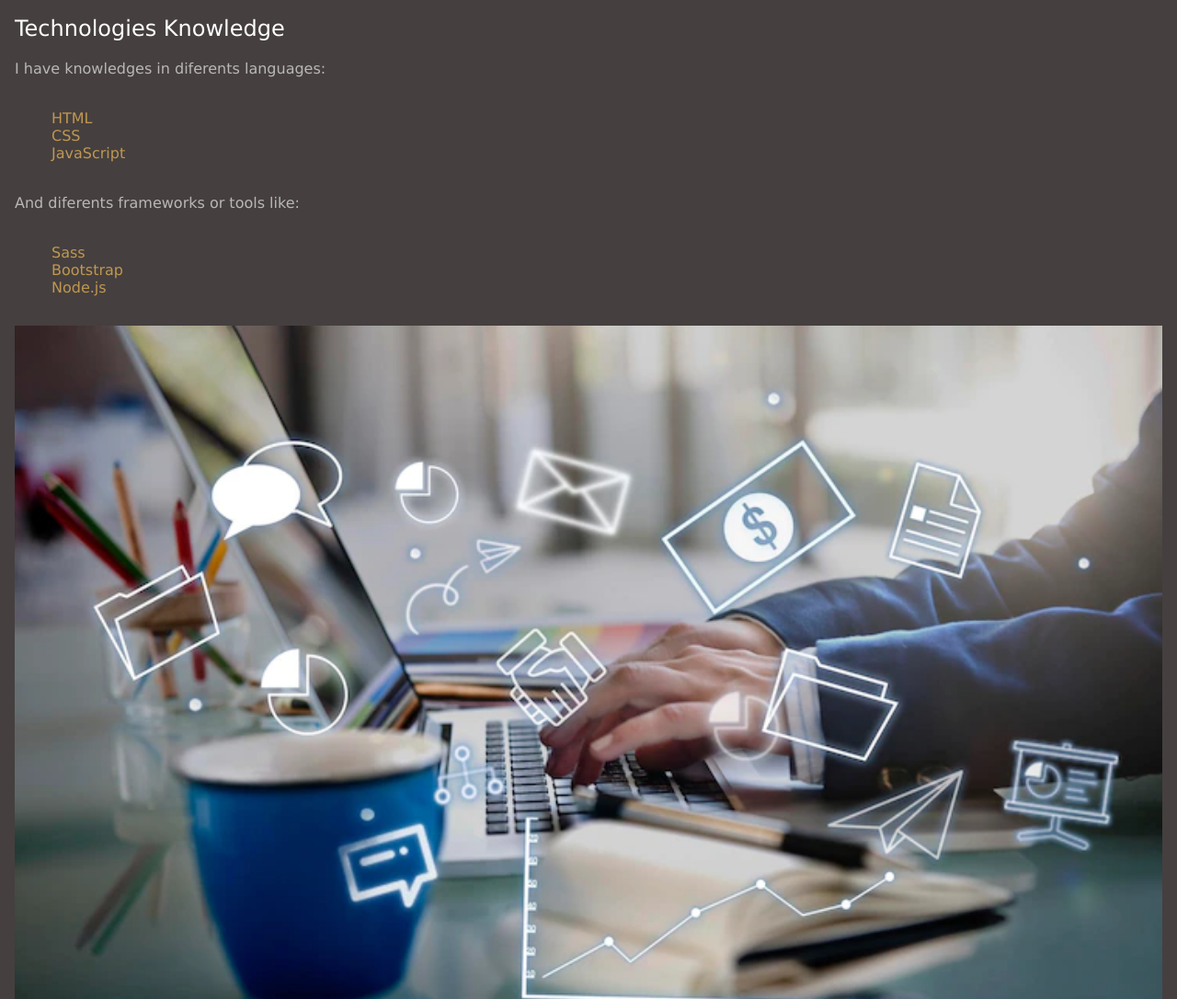
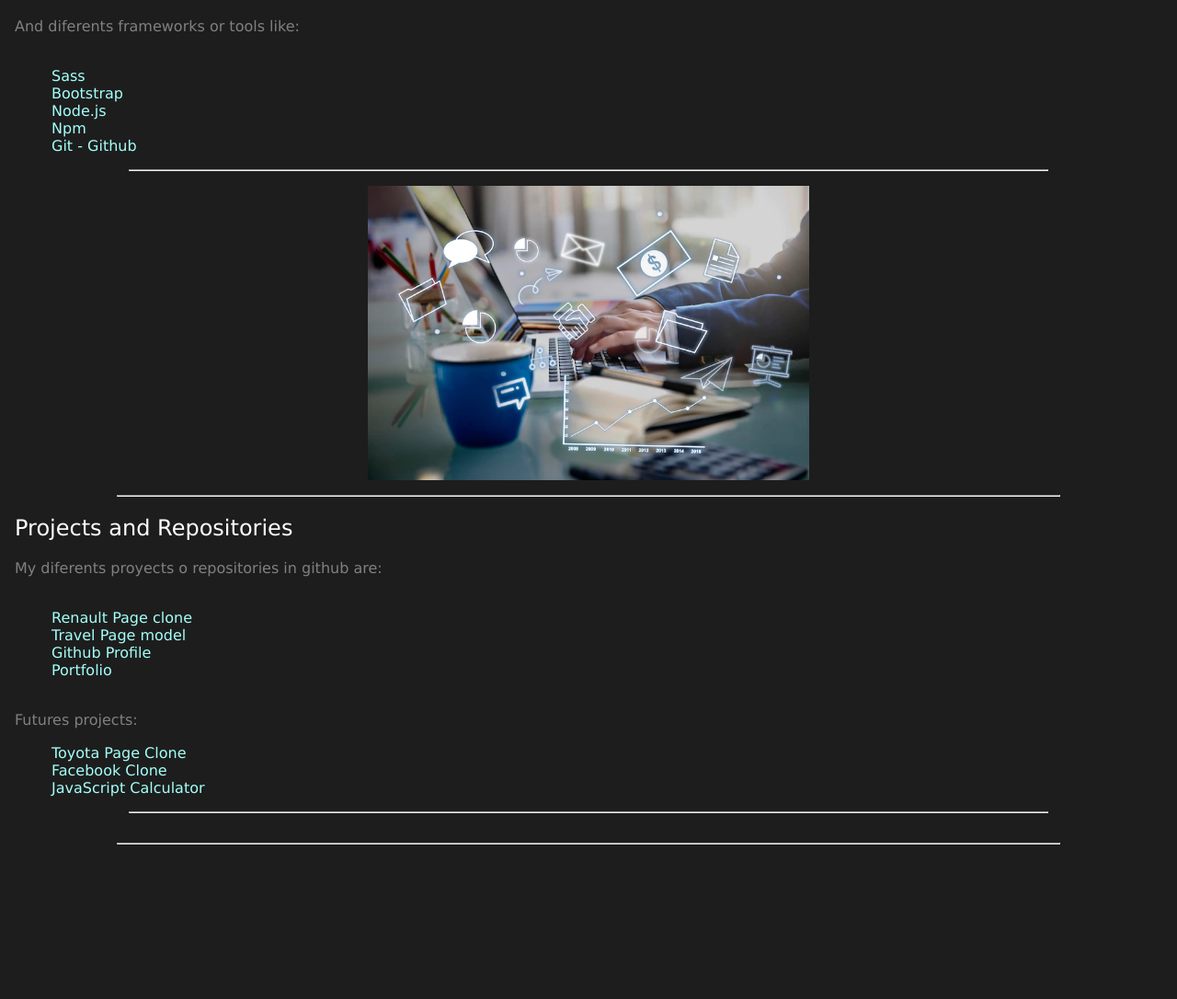
Before and after one commit to Stresadiz/portfolio, a website: page index.html in a window 1280 px wide. Shown: the part 808-1894 px from the top of the page at 92% size. After the commit the page ends 1726 px from the top, so only its background shows below. Drawn offline with Linux system fonts and the light colour scheme.

Commit message:
[CSS]: new styles, more info, and links

```diff
--- a/index.html
+++ b/index.html
@@ -4,8 +4,9 @@
     <meta charset="UTF-8">
     <meta http-equiv="X-UA-Compatible" content="IE=edge">
     <meta name="viewport" content="width=device-width, initial-scale=1.0">
-    <title>Document</title>
+    <title>Sebastian Luna - Portafolio y Currilculum Vitae</title>
     <link rel="stylesheet" href="css/styles.css">
+    <meta name="keywords" content="web developer, Sebastian Luna, portfolio, portafolio, HTML, CSS, Bootstrap, Node, JavaScript, Git, Github">
 </head>
 <body>
     <header>
@@ -30,8 +31,10 @@
                 <br>
                 You are welcome to my website!
             </p>
-            <img src="img/covid-coronavirus-outbreak-healthcare-workers-pandemic-concept-enthusiastic-smiling-doctor-physi_1258-84624.webp" alt="" srcset="" class="section--img">
+            <hr>
+            <img src="img/perfil.jpg" alt="" srcset="" class="section--img">
         </section>
+        <hr>
         <section class="section">
             <h2 class="section--title">
                 Technologies Knowledge
@@ -54,26 +57,42 @@
                         <li><a href="#">Sass</a></li>
                         <li><a href="#">Bootstrap</a></li>
                         <li><a href="#">Node.js</a></li>
+                        <li><a href="#">Npm</a></li>
+                        <li><a href="#">Git - Github</a></li>
                     </ul>
+                    <hr>
             <img src="img/corporate-management-strategy-solution-branding-concept_53876-167088.webp" alt="" srcset="" class="section--img">
         </section>
+        <hr>
         <section class="section">
             <h2 class="section--title">
-                About Me
+                Projects and Repositories
             </h2>
             <p class="section--text">
-                Hi! My name is Sebastian, I'am 20 years old and
-                I'am a sistems engineer student.
+                My diferents proyects o repositories in github are:
+            </p>
                 <br>
-                I'live in Buenos Aires, Argentina.
+                <ul class="section--list">
+                    <li><a href="https://stresadiz.github.io/renault-page/">Renault Page clone</a></li>
+                    <li><a href="https://stresadiz.github.io/travel-page/">Travel Page model</a></li>
+                    <li><a href="https://github.com/Stresadiz">Github Profile</a></li>
+                    <li><a href="https://stresadiz.github.io/portfolio/">Portfolio</a></li>
+                </ul>
                 <br>
-                I can speak in English and in Spanish, read documentation
-                and make reports in both languages.
-                <br>
-                You are welcome to my website!
+            <p class="section--text">
+                Futures projects:
             </p>
+            <ul class="section--list">
+                <li><a href="https://stresadiz.github.io/template/">Toyota Page Clone</a></li>
+                <li><a href="https://stresadiz.github.io/mobile-first/">Facebook Clone</a></li>
+                <li><a href="https://stresadiz.github.io/calculator/">JavaScript Calculator</a></li>
+            </ul>
+            <hr>
+           <!--
             <img src="img/portrait-smiling-young-doctors-standing-together-portrait-medical-staff-inside-modern-hospital-smiling-camera_657921-885.webp" alt="" srcset="" class="section--img">
+           -->
         </section>
+        <hr>
     </main>
 </body>
 </html>
--- a/sass/styles.scss
+++ b/sass/styles.scss
@@ -14,10 +14,10 @@
 */
 
 $color-one:white;
-$color-two:rgb(69, 63, 63);
-$color-three:rgb(47, 46, 43);
-$color-four:rgb(185 183 183);
-$color-five:rgb(191, 152, 80);
+$color-two:#1d1d1d;
+$color-three:rgb(22, 19, 19);
+$color-four:gray;
+$color-five:rgb(164, 255, 250);
 
 /*
 
@@ -53,7 +53,15 @@ header{
             font-weight: 300;
             font-size: smaller;
             line-height: 1.5em;
+            color: $color-five;
         }
+    }
+}
+
+main{
+    hr{
+        width: 80%;
+        margin: auto;
     }
 }
 
@@ -82,12 +90,29 @@ header{
         a{
             text-decoration: none;
             color: $color-five;
+
+            &:hover{
+                opacity: 0.5;
+                transition: 1s;
+            }
         }
     }
 
     &--img{
-        padding: 2em 0em 1em 0em;
-        border-bottom: 1px solid $color-four;
+        padding: 0em 0em 0em 0em;
+        max-height: 20em;
+        max-width: 80%;
+        margin: auto;
+        box-sizing: border-box;
+        overflow: hidden;
+
+        &:hover{
+            transition: 2s;
+            transform: scale(1.1);
+        }
     }
 
+    hr{
+        margin: 1em auto;
+    }
 }
```
Also changed, not shown: css/styles.css, img/IMG_20220520_175727_758.jpg (added), img/IMG_20220611_201333_631.jpg (added), img/perfil.jpg (added), 1 other file.
